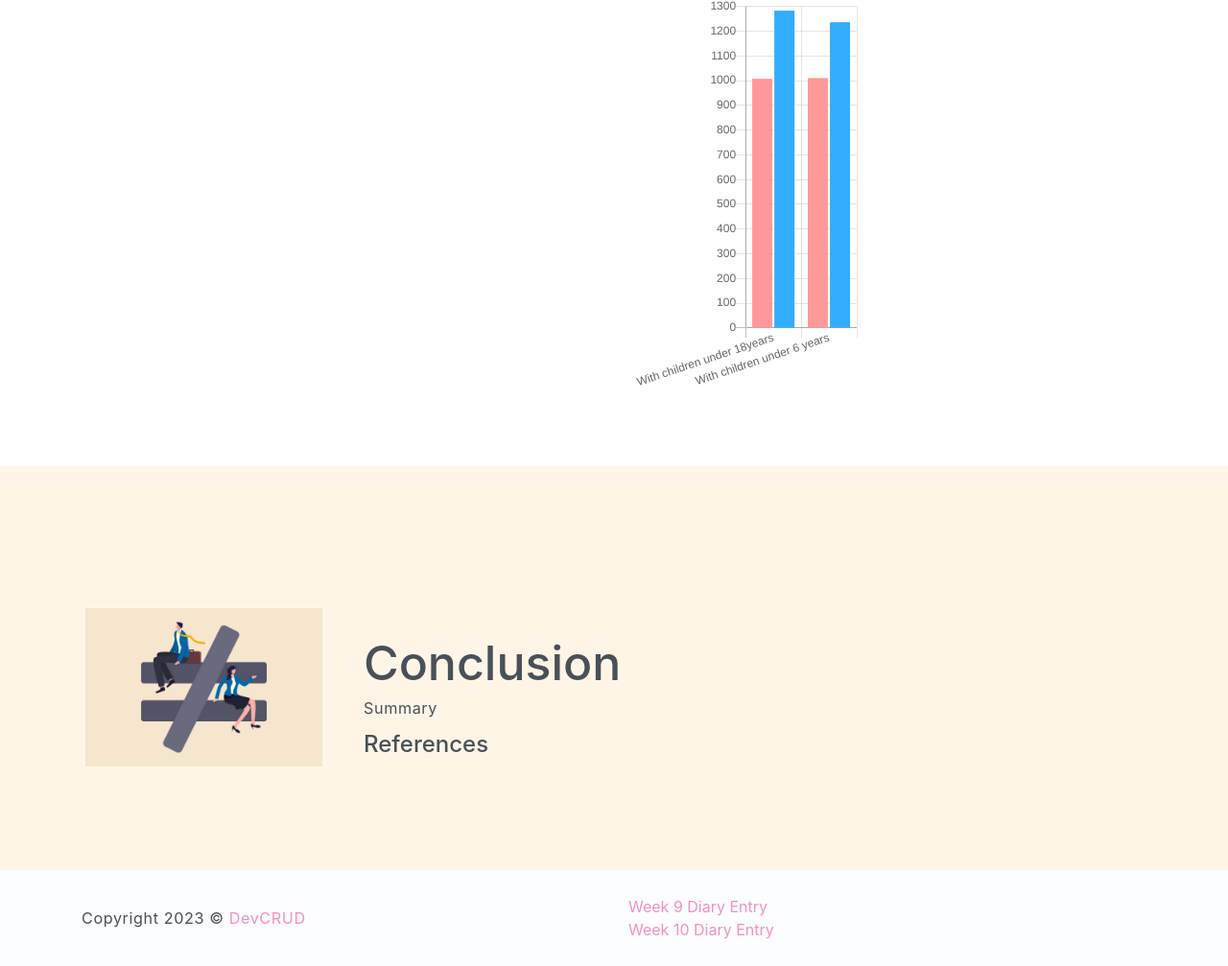
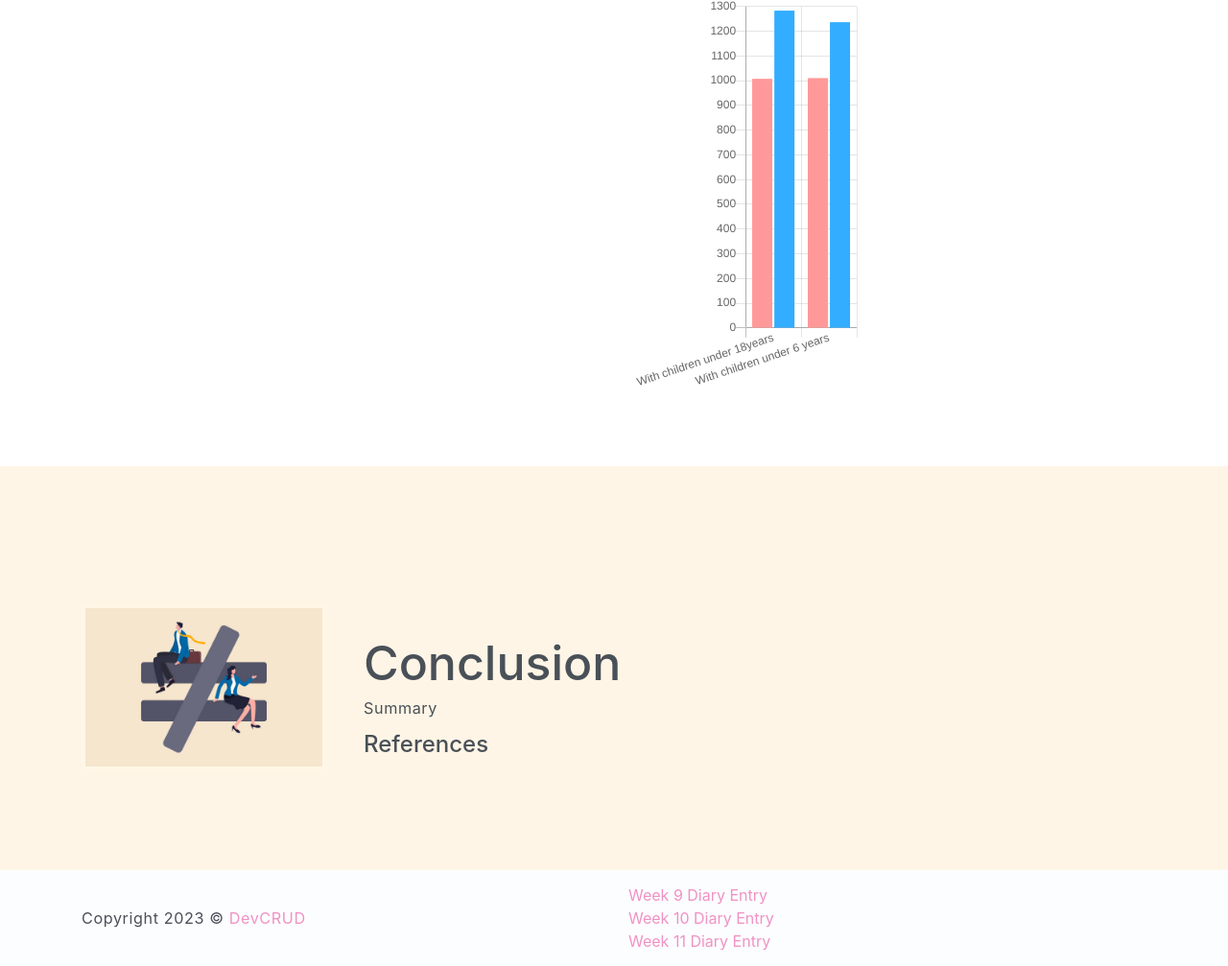
Before and after one commit to teoyenchihgwen-nm2207/teoyenchihgwen-nm2207.github.io, a plain HTML site: page index.html in a window 1280 px wide. Shown: the part 4190-5197 px from the top of the page at 96% size. Drawn offline with nearby package versions, Linux system fonts and the light colour scheme; no server answers.

Commit message:
Update index.html

```diff
--- a/index.html
+++ b/index.html
@@ -217,7 +217,9 @@
 			<a href="https://github.com/teoyenchihgwen-nm2207/teoyenchihgwen-nm2207.github.io/blob/7208e7a06f26d7d8bc6340f4536ee6ade71a57ce/NM2207%20Week%209%20Submission.docx"> Week 9 Diary Entry <a>
 				<br>
 			<a href="https://github.com/teoyenchihgwen-nm2207/teoyenchihgwen-nm2207.github.io/blob/7208e7a06f26d7d8bc6340f4536ee6ade71a57ce/NM2207%20Week%2010%20submission.docx">  Week 10 Diary Entry <a>
-                    <!--<div class="socials">
+                    		<br>
+			<a href= "https://github.com/teoyenchihgwen-nm2207/teoyenchihgwen-nm2207.github.io/blob/6336cc1c7404bcdc2dea4c59b3331072541002b4/Week%2011%20Diary%20Entry.docx"> Week 11 Diary Entry </a>
+				<!--<div class="socials">
                         <a class="social-item" href="javascript:void(0)"><i class="ti-facebook"></i></a>
                         <a class="social-item" href="javascript:void(0)"><i class="ti-google"></i></a>
                         <a class="social-item" href="javascript:void(0)"><i class="ti-github"></i></a>
```
